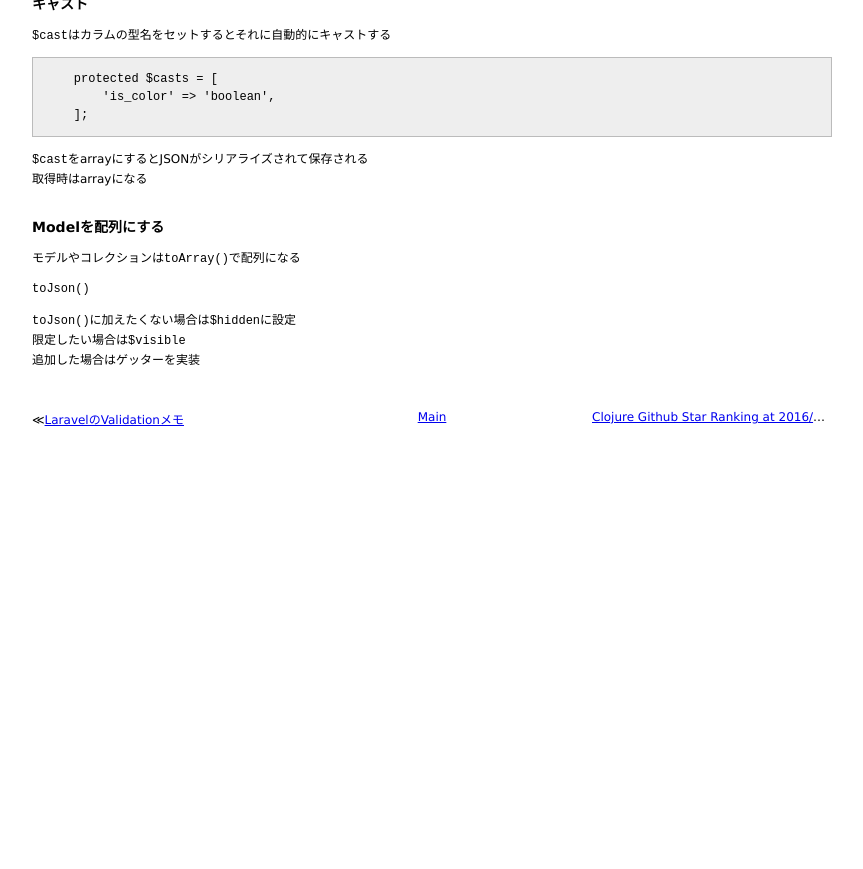
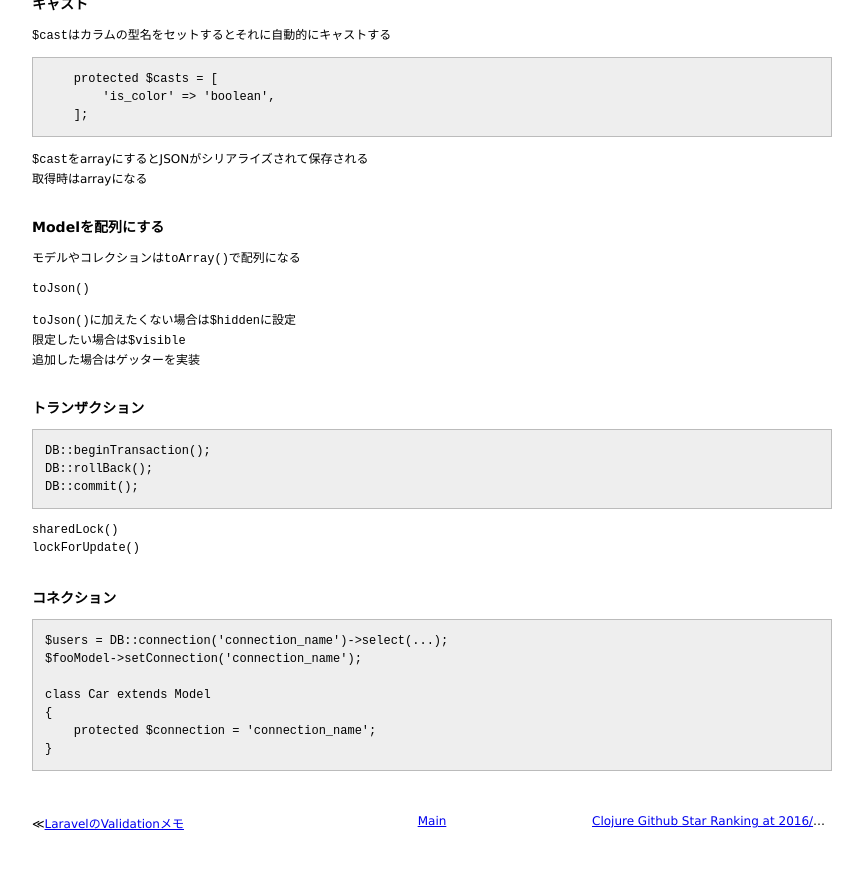
Before and after one commit to 38elements/38elements.github.com, a Jekyll site: the page built from _posts/2016-05-17-eloquent.md, in a window 1280 px wide and 900 px high, scrolled down 8602 px. Shown: the top 869 px of the window, without its empty margins (208-1071 px from the left). Built offline with Jekyll 4.4.1, drawn with Linux system fonts in a browser that asks for light colours; before the commit the page ends 9098 px from its top, so only the background shows below that.

Commit message:
Update 2016-05-17-eloquent.md

````diff
--- a/_posts/2016-05-17-eloquent.md
+++ b/_posts/2016-05-17-eloquent.md
@@ -536,3 +536,28 @@ protected $dateFormat = 'Y-m-d H:i:s';
 `toJson()`に加えたくない場合は`$hidden`に設定
 限定したい場合は`$visible`
 追加した場合はゲッターを実装
+<br>
+
+### トランザクション
+
+```
+DB::beginTransaction();
+DB::rollBack();
+DB::commit();
+```
+
+`sharedLock()`
+`lockForUpdate()`
+<br>
+
+### コネクション
+
+```
+$users = DB::connection('connection_name')->select(...);
+$fooModel->setConnection('connection_name');
+
+class Car extends Model
+{
+    protected $connection = 'connection_name';
+}
+```
````
